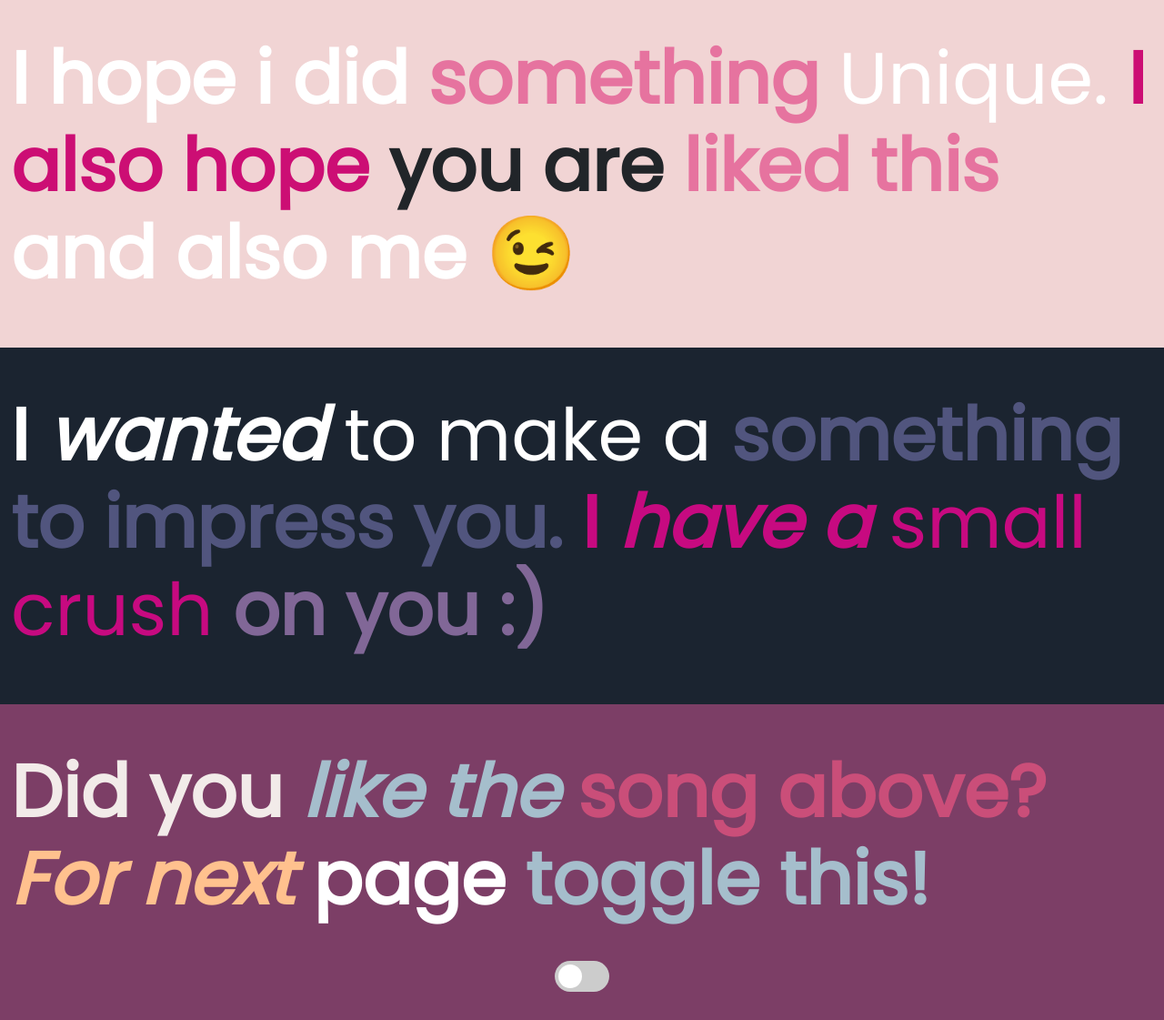
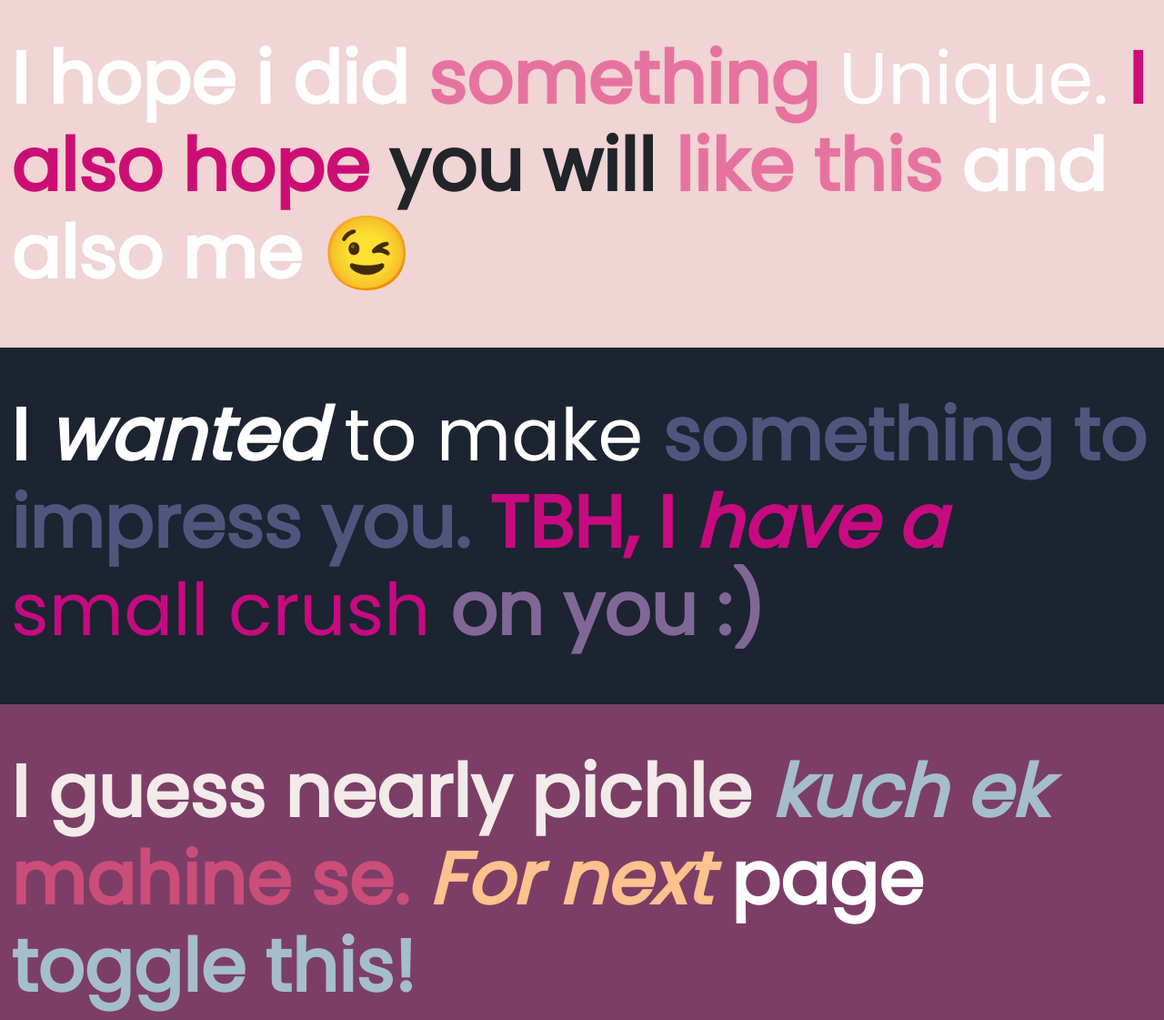
Before and after one commit to TheUglyKid/kavya.github.io, a plain HTML site: page index2.html in a window 1280 px wide. Shown: the part 700-1821 px from the top of the page at 91% size. Drawn offline with nearby package versions, Linux system fonts and the light colour scheme; a script that the page names is missing.

Commit message:
Update index2.html

```diff
--- a/index2.html
+++ b/index2.html
@@ -146,7 +146,7 @@
             <div></div
           ></label>
         </div>
-        <span class="fw-bold">#Shivangi</span> this
+        <span class="fw-bold">#Shivangi</span>
         <span class="fst-italic fw-bold">Dms  to Bohot </span>
         <span class="fw-bold">Aate Honge</span>
         <span class="text-light"> Toh Maine Socha </span>
@@ -161,8 +161,8 @@
         <span class="fw-bold">I hope i did </span>
         <span class="fw-bold" style="color: #e6739f">something </span> Unique.
         <span class="fw-bold" style="color: #cc0e74"> I also hope </span>
-        <span class="fw-bold text-dark"> you are</span>
-        <span class="fw-bold" style="color: #e6739f"> liked this</span>
+        <span class="fw-bold text-dark"> you will</span>
+        <span class="fw-bold" style="color: #e6739f"> like this</span>
         <span class="fw-bold"> and also me 😉</span>
       </h1>
     </div>
@@ -173,11 +173,11 @@
       <h1 class="text">
         <span class="fw-bold">I</span>
         <span class="fst-italic fw-bold">wanted</span>
-        <span>to make a</span>
+        <span>to make </span>
         <span class="fw-bold song1">
           <a class="audio-1"> something to impress you.</a></span
         >
-        <span class="fw-bold" style="color: #c70a80">I </span>
+        <span class="fw-bold" style="color: #c70a80">TBH, I </span>
         <span class="fw-bold fst-italic" style="color: #c70a80">have a </span>
         <span class="" style="color: #c70a80"> small crush </span>
         <span class="fw-bold song2">
@@ -190,9 +190,9 @@
       style="background-color: #7c3e66; color: #f2ebe9"
     >
       <h1 class="text">
-        <span class="fw-bold">Did you</span>
-        <span class="fw-bold fst-italic" style="color: #a5becc">like the</span>
-        <span class="fw-bold" style="color: #ca4e79"> song above?</span>
+        <span class="fw-bold">I guess nearly pichle</span>
+        <span class="fw-bold fst-italic" style="color: #a5becc">kuch ek</span>
+        <span class="fw-bold" style="color: #ca4e79"> mahine se.</span>
         <span class="fw-bold fst-italic" style="color: #ffc18e">For next</span>
         <span class="fw-bold text-white">page</span>
         <span class="fw-bold" style="color: #a5becc">toggle this!</span>
```
